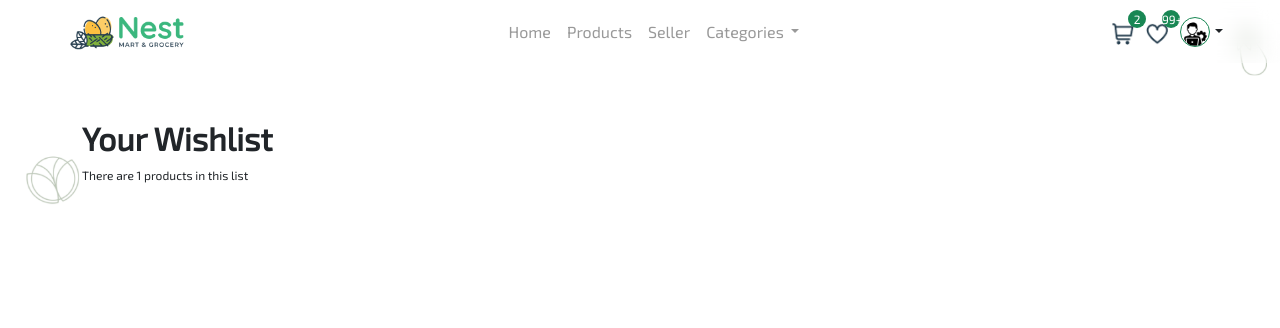
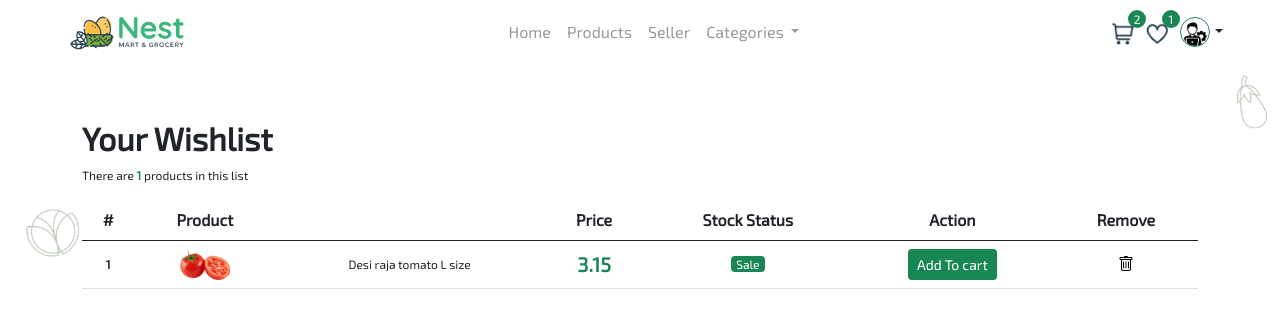
Before and after one commit to abdullah-124/nestmart, a Django app: page /wishlist/ in a window 1280 px wide. Shown: the top 328 px of the page. Run offline with Django 5.2, Linux system fonts and the light colour scheme; a user stored in the database is signed in; data comes from the database, SQL or seed files in the repository; both versions use the stored data as it was after the commit.

Commit message:
wishlist delete and redirect

```diff
--- a/nest_mart/context_processors.py
+++ b/nest_mart/context_processors.py
@@ -1,13 +1,15 @@
 from django.db.models import Count
 from category.models import Sub_Category,Product_category
 from seller.models import Seller
+from wishlist.models import Wishlist
 
 def load_nav_obj(req):
     print(req.user)
     context = dict()
     category = Product_category.objects.all()
     seller = Seller.objects.annotate(total_product = Count('products')).order_by('-total_product')
+    wishlist = Wishlist.objects.filter(user=req.user)
     for i in category:
         sub_category = Sub_Category.objects.filter(parent = i)
         context[i] = sub_category
-    return {'category':context, 'seller':seller}
+    return {'category':context, 'seller':seller,'wishlist':wishlist}
--- a/product/models.py
+++ b/product/models.py
@@ -7,7 +7,7 @@ from seller.models import Seller
 import math
 # Create your models here.
 PRODUCT_STATUS = (
-    ('Out of stock','Out of stock'),
+    ('Out stock','Out stock'),
     ('Sale','Sale'),
     ('Upcomming', 'Upcomming'),
     ('Not available', 'Not available'),
--- a/static/common.css
+++ b/static/common.css
@@ -40,7 +40,12 @@
     font-family: "Poppins", sans-serif;
     font-weight: 600;
 }
-
+.hl_badge{
+    border-radius: 4px;
+    padding: 1px 5px;
+    margin: 0;
+    color: white;
+}
 .sm{
     font-size: 12px;
 }
--- a/static/js/wishlist.js
+++ /dev/null
@@ -1 +0,0 @@
-// console.log('i am from wishlist.js')
--- a/static/utilities.css
+++ b/static/utilities.css
@@ -29,7 +29,10 @@ a:hover{
     color: seagreen;
     cursor: pointer;
 }
-
+td, th {
+    text-align: center; /* Horizontally centers text */
+    vertical-align: middle; /* Vertically centers text */
+  }
 .product_description{
     all: unset;
     width: 100%;
--- a/templates/common/navbar.html
+++ b/templates/common/navbar.html
@@ -39,7 +39,12 @@
           </a>
           <a class="nav_bge" href="{% url 'wishlist' %}">
             <img src="{% static '/images/icon/wishlist.png' %}" alt="">
-            <span>99+</span>
+            {% if wishlist %}
+              {% if wishlist|length > 10 %}
+                <span>9+</span>
+              {% else %}
+              <span>{{wishlist|length}}</span>
+            {% endif %}{% endif %}
           </a>
           <div class="dropdown">
             <button class="btn user_bge border border-success rounded-circle dropdown-toggle" type="button" data-bs-toggle="dropdown" aria-expanded="false">
--- a/wishlist/templates/wishlist.html
+++ b/wishlist/templates/wishlist.html
@@ -2,15 +2,57 @@
 {% extends "base.html" %}
 {% load static %}
 
-{% block header  %}
+{% block header %}
 {% include 'common/navbar.html' %}
-{% endblock header  %}
+{% endblock header %}
 
 {% block body %}
 <div class="container py-2">
    <h2 class="fw-bold">Your Wishlist</h2>
-      {% if wishlist_items %}
-      <p class="sm">There are {{wishlist_items|length}} products in this list</p>
+   {% if wishlist %}
+   <section>
+      <p class="sm">There are <span class="fw-bold text-success">{{wishlist|length}}</span> products in this list
+      </p>
+      <!-- wishlist table  -->
+      <table class="table">
+         <thead class="thead-active">
+            <tr>
+               <th scope="col">#</th>
+               <th scope="col">Product</th>
+               <th scope="col"></th>
+               <th scope="col">Price</th>
+               <th scope="col">Stock Status</th>
+               <th scope="col">Action</th>
+               <th scope="col">Remove</th>
+            </tr>
+         </thead>
+         <tbody>
+            {% for i in wishlist %}
+            <tr>
+               <th class="sm" scope="row">{{forloop.counter}}</th>
+               <td><img width="50" class="img-fluid" src="{{i.product.photo.url}}" alt=""></td>
+               <td class="sm">
+                  {{i.product.name}}
+
+               </td>
+               <td class="fs-5 text-success fw-bold">{{i.product.current_price}}</td>
+               {% if i.product.status != "Out stock" %}
+               <td class="sm "><span class="hl_badge bg-success">{{i.product.status}}</span></td>
+               <td><a href="" class="btn btn-sm btn-success">Add To cart</a></td>
+               <!-- if out of stock -->
+               {% else %}
+               <td class="sm"><span class="hl_badge bg-danger">{{i.product.status}}</span></td>
+               <td><a href="" class="btn btn-sm btn-dark">Contact</a></td>
+               {% endif %}
+               <td>
+                  <a href="{% url 'delete_wishlist' i.id %}"><i class="bi bi-trash"></i></a>
+               </td>
+            </tr>
+            {% endfor %}
+         </tbody>
+      </table>
+   </section>
+
    {% else %}
    <p class="sm">Your wishlist is empty</p>
    {% endif %}
--- a/wishlist/urls.py
+++ b/wishlist/urls.py
@@ -1,5 +1,6 @@
 from django.urls import path
-from .views import WishlistView
+from .views import WishlistView,wishlist_delete_view
 urlpatterns = [
     path('', WishlistView.as_view(), name='wishlist'),
+    path('<int:id>/delete', wishlist_delete_view, name='delete_wishlist')
 ]
--- a/wishlist/views.py
+++ b/wishlist/views.py
@@ -1,8 +1,10 @@
 from django.shortcuts import render,redirect,get_object_or_404
 from django.http import JsonResponse
 from django.contrib.auth.mixins import LoginRequiredMixin
+from django.contrib.auth.decorators import login_required
 from django.contrib import messages
-from django.views.generic import TemplateView
+from django.urls import reverse_lazy
+from django.views.generic import TemplateView, DeleteView
 import json
 from product.models import Product
 from .models import Wishlist
@@ -18,10 +20,7 @@ class WishlistView(LoginRequiredMixin,TemplateView):
     # get function for wishlist
     def get(self, req, *args, **kwargs):
         wishlist_items = Wishlist.objects.select_related('product').filter(user=req.user)
-        context = {
-            'wishlist_items': wishlist_items
-        }
-        return render(req, 'wishlist.html', context)
+        return render(req, 'wishlist.html', )
 
     # add product to wishlist
     def post(self, req, *args, **kwargs):
@@ -42,3 +41,15 @@ class WishlistView(LoginRequiredMixin,TemplateView):
             return JsonResponse({'type': 'info','message': 'Product already in wishlist'}, status=200)
         except Exception as e:
             return JsonResponse({'type':'danger', 'messages': str(e)})
+
+@login_required
+def wishlist_delete_view(req, id):
+    # print(id)
+    item = get_object_or_404(Wishlist, id = id)
+    # print(item.user, item.product)
+    if(item.user == req.user):
+        item.delete()
+
+    else :
+        return render(req, 'common/not_found.html')
+    return redirect('wishlist')
```
Also changed, not shown: templates/common/not_found.html (added, +11 -0 lines), db.sqlite3. Lines whose indentation alone changed are shown as unchanged.
